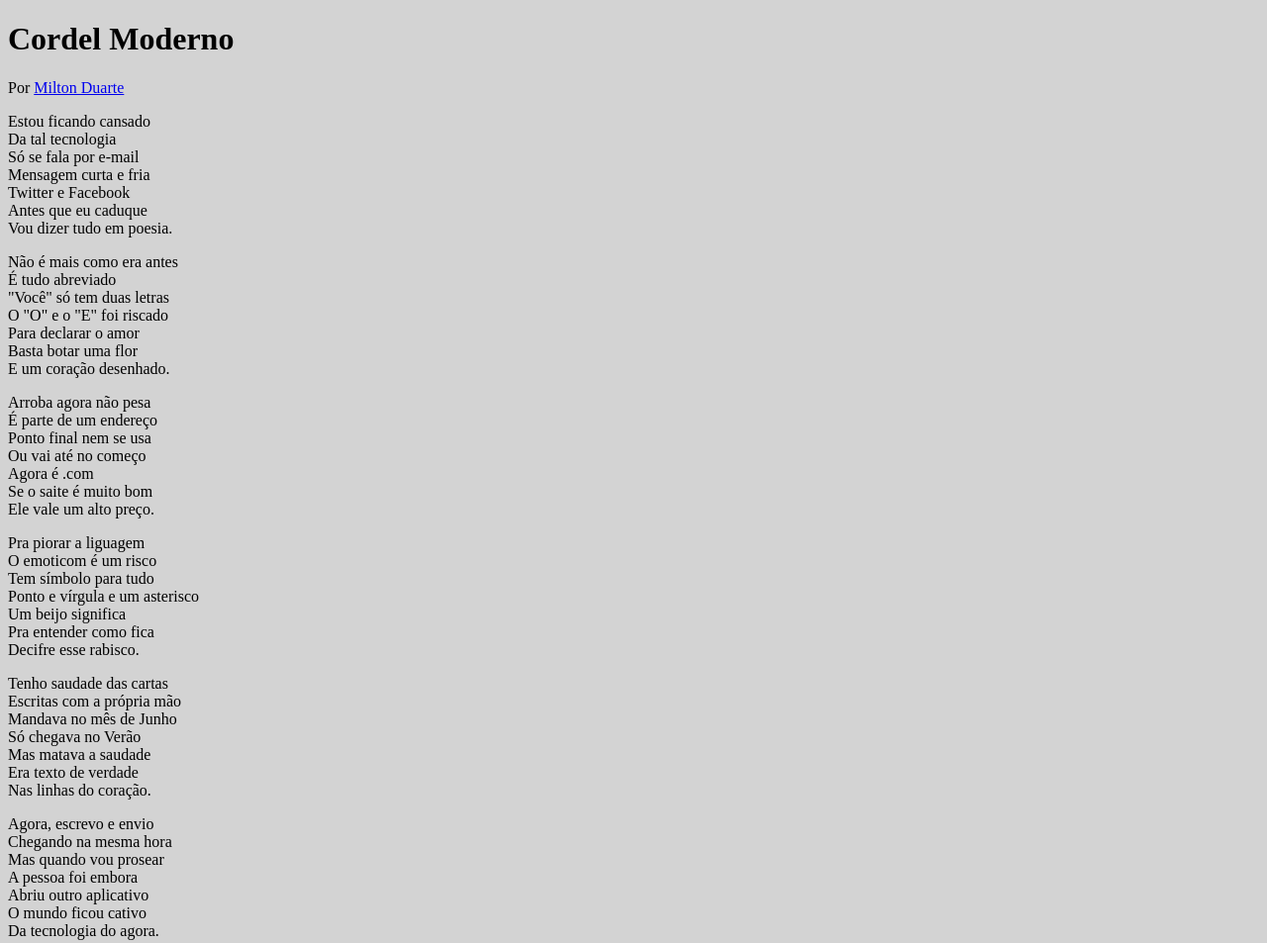
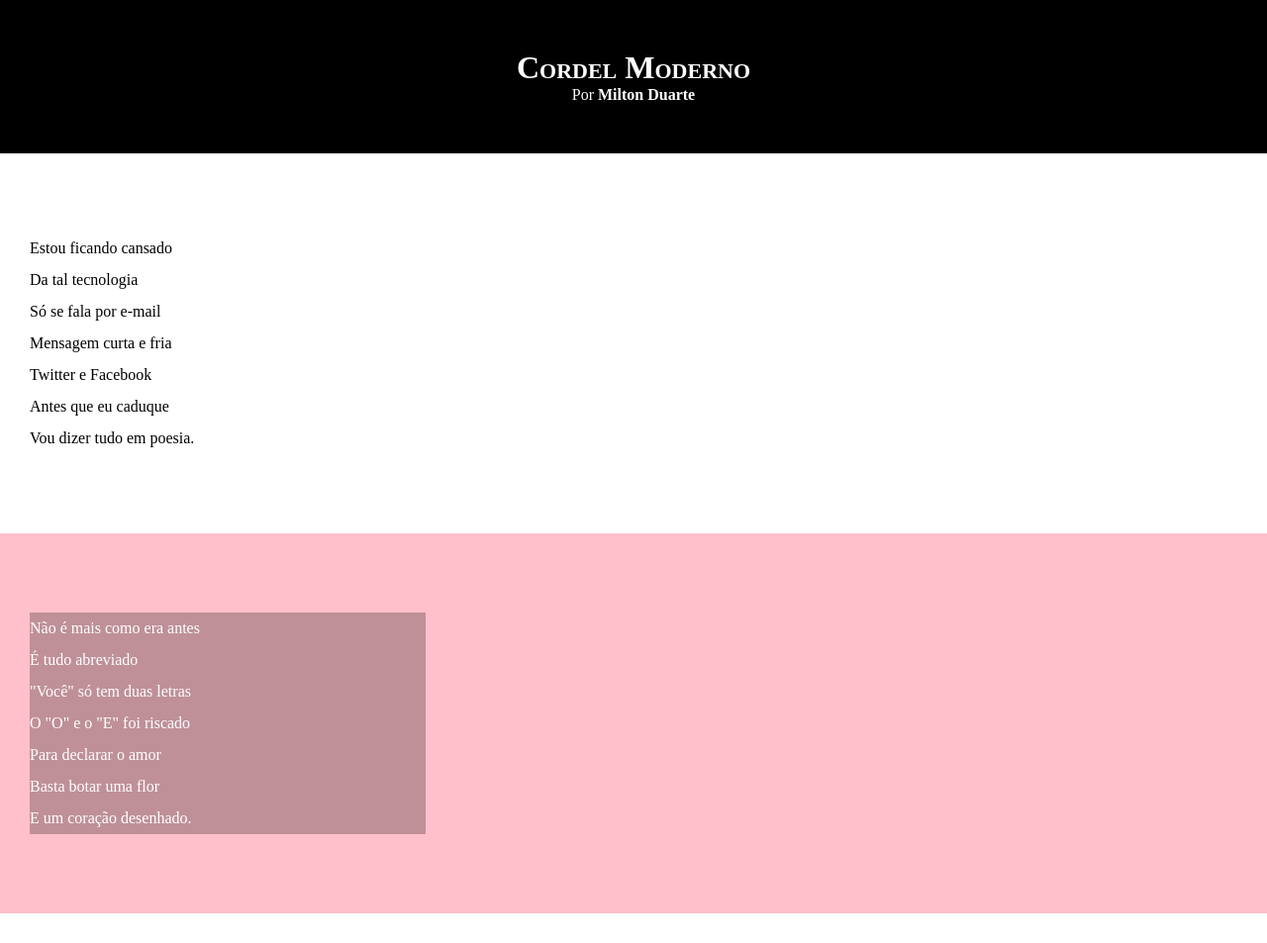
Before and after one commit to taynaraww/html-css, a plain HTML site: page modulo03/desafio12/index.html in a window 1280 px wide. Shown: the top 953 px of the page at 99% size. Drawn offline with Linux system fonts and the light colour scheme.

Commit message:
atualização dos estilos dos textos

```diff
--- a/modulo03/desafio12/estilo/style.css
+++ b/modulo03/desafio12/estilo/style.css
@@ -1,5 +1,72 @@
 @charset "UTF-8";
 
-body{
-    background-color: lightgrey;
+*{
+    margin: 0px;
+    padding: 0px;
 }
+
+html, body{
+    min-height: 100vh;
+    background-color: darkgray;
+}
+
+header{
+    background-color: black;
+    color: white;
+    text-align: center;
+}
+
+header > h1{
+    padding-top: 50px;
+    font-variant: small-caps; /*as letras ficam maisculas, mas as primeiras ficam maiores*/
+}
+
+header > p{
+    padding-bottom: 50px;
+}
+
+header a, footer a{
+    color: white;
+    text-decoration: none;
+    font-weight: bolder;
+}
+
+header a:hover, footer a:hover{
+    text-decoration: underline;
+}
+
+section{
+    padding-top: 10vh;
+    padding-bottom: 10vh;
+    line-height: 2em;
+    padding-left: 30px;
+}
+
+section.normal{
+    background-color: white;
+    color: black;
+}
+
+section.imagem{
+    background-color: pink;
+    color: white;
+
+}
+
+section.imagem > p{
+    background-color: rgba(0, 0, 0, 0.251);
+    width: 400px;
+}
+
+
+
+
+
+
+
+footer{
+    background-color: black;
+    color: white;
+    text-align: center;
+    padding: 10px;
+}
--- a/modulo03/desafio12/index.html
+++ b/modulo03/desafio12/index.html
@@ -12,7 +12,7 @@
         <p>Por <a href="https://www.recantodasletras.com.br/poesias/3186743" target="_blank">Milton Duarte</a></p>
     </header>
 
-    <section>
+    <section class="normal">
         <p>
             Estou ficando cansado <br>
             Da tal tecnologia <br>
@@ -24,7 +24,7 @@
         </p>
     </section>
 
-    <section>
+    <section class="imagem">
         <p>
             Não é mais como era antes <br>
             É tudo abreviado <br>
@@ -36,7 +36,7 @@
         </p>
     </section>
 
-    <section>
+    <section class="normal">
         <p>
             Arroba agora não pesa <br>
             É parte de um endereço <br>
@@ -58,7 +58,7 @@
         </p>
     </section>
 
-    <section>
+    <section class="imagem">
         <p>
             Tenho saudade das cartas <br>
             Escritas com a própria mão <br>
@@ -70,7 +70,7 @@
         </p>
     </section>
 
-    <section>
+    <section class="normal">
         <p>
             Agora, escrevo e envio <br>
             Chegando na mesma hora <br>
```
